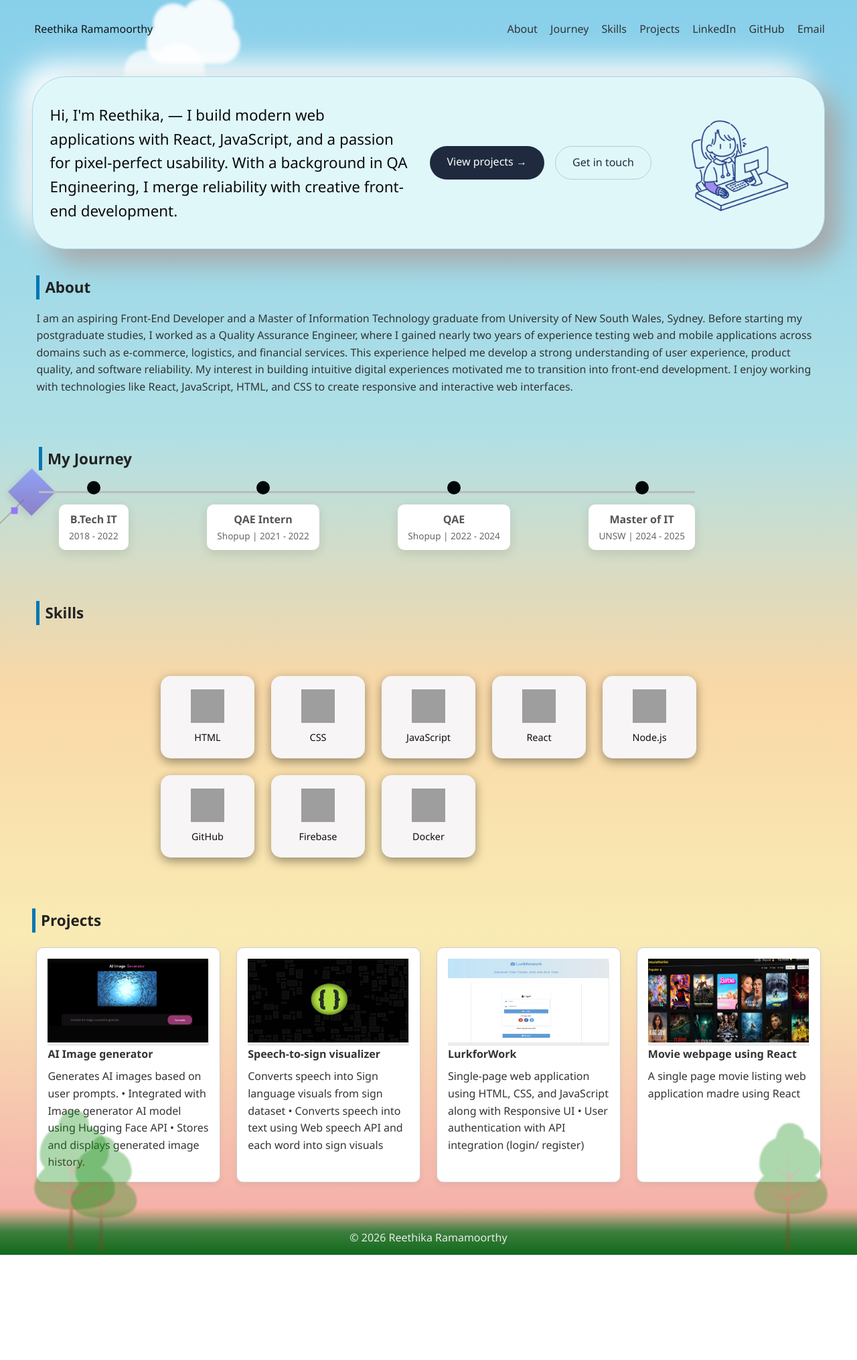
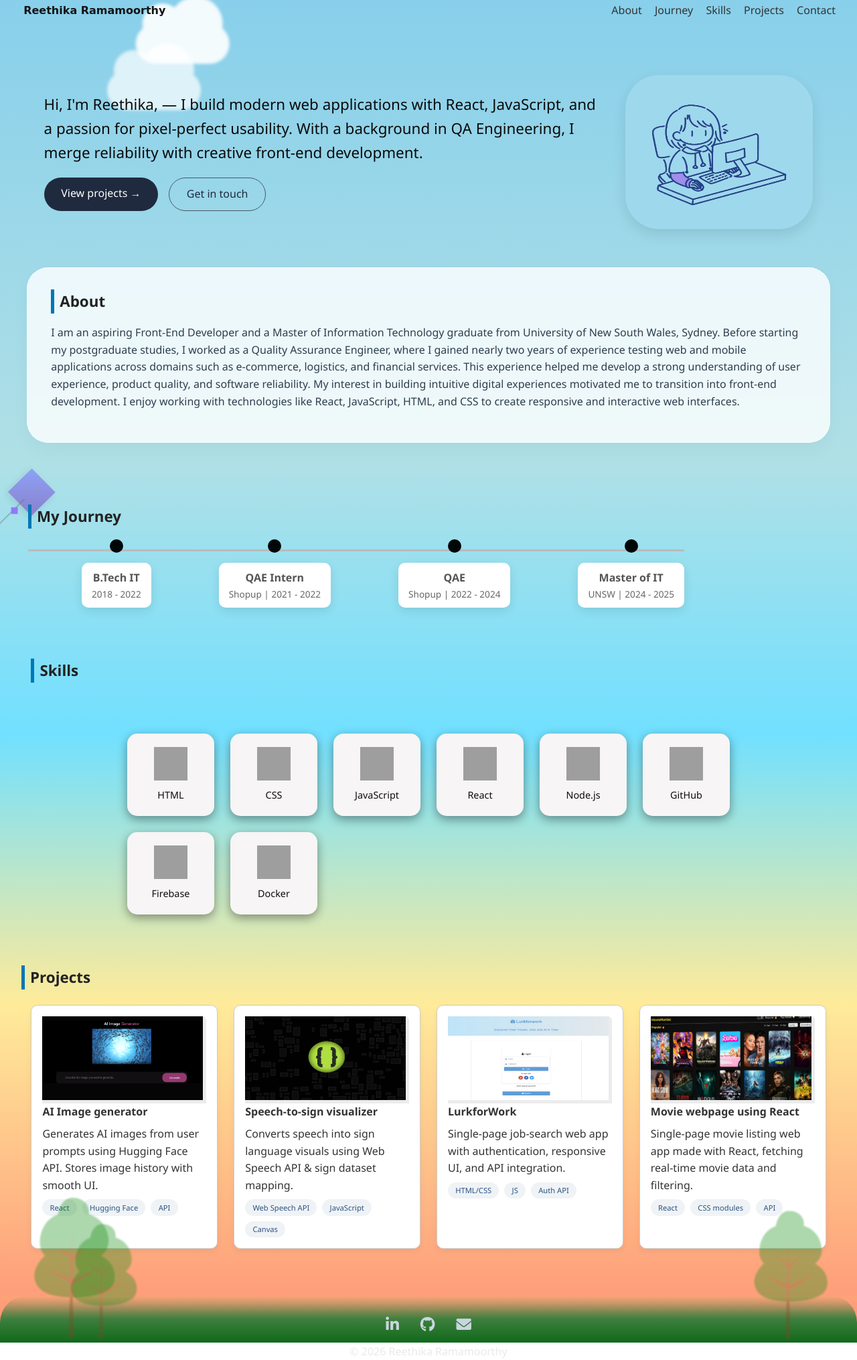
Before and after one commit to ReethikaR26/Portfolio_site, a plain HTML site: page index.html in a window 1280 px wide. Shown: the part 17-2047 px from the top of the page at 67% size. Before the commit the page ends 1892 px from the top, so only its background shows below. Drawn offline with Linux system fonts and the light colour scheme; grey boxes are pictures that could not be loaded.

Commit message:
styling fixes

```diff
--- a/index.html
+++ b/index.html
@@ -9,8 +9,10 @@
     </head>
 
     <body>
+      <div class="container">
         <div class="cloud cloud1"></div>
         <div class="cloud cloud2"></div>
+
         <header>
             <nav class="top-bar">
                 <ul><li>Reethika Ramamoorthy</li></ul>
@@ -19,20 +21,21 @@
                   <li><a href="#journey">Journey</a></li>
                   <li><a href="#skills">Skills</a></li>
                   <li><a href="#projects">Projects</a></li>
-                <li><a href="https://www.linkedin.com/in/reethika-r-4943b6182">LinkedIn</a></li>
-                <li><a href="https://github.com/ReethikaR26">GitHub</a></li>
-                <li><a href="mailto:reethikaramamoorthy@gmail.com">Email</a></li>
+                <li><a href="mailto:reethikaramamoorthy@gmail.com">Contact</a></li>
                 </ul>
             </nav>
         </header><br>
         <div class="hero">
+          <div class="hero-content">
             <p>Hi, I'm Reethika, — I build modern web applications with React, JavaScript, and a passion for pixel-perfect usability.
             With a background in QA Engineering, I merge reliability with creative front-end development.
             </p>
             <div style="display: flex; gap: 1rem; flex-wrap: wrap;">
                 <a href="#projects" style="background: #1f2a3e; color: white; padding: 0.7rem 1.6rem; border-radius: 40px; text-decoration: none; font-weight: 500;">View projects →</a>
-                <a href="mailto:reethikaramamoorthy@gmail.com" style="background: transparent; border: 1px solid #b9cad6; padding: 0.7rem 1.6rem; border-radius: 40px; text-decoration: none; color: #1f2a3e;">Get in touch</a>
+                <a href="mailto:reethikaramamoorthy@gmail.com" style="background: transparent; border: 1px solid #4a5963; padding: 0.7rem 1.6rem; border-radius: 40px; text-decoration: none; color: #1f2a3e;">Get in touch</a>
             </div>
+          </div>
+
             <img class="hero-img" src="dev2.png" alt="developer illustration" onerror="this.src='https://placehold.co/400x400?text=✨'"/>
         </div>
         <section id="About">
@@ -135,30 +138,29 @@
             <div class="projects-card">
                 <div class="card-image"><img src="aiimggen.png"/></div>
                 <div class="title">AI Image generator</div>
-                <div class="project-description">Generates AI images based on user prompts.
-                    • Integrated with Image generator AI model using Hugging Face API
-                    • Stores and displays generated image history.</div>
+                <div class="project-description">Generates AI images from user prompts using Hugging Face API. Stores image history with smooth UI.</div>
+                <div class="project-tech"><span class="tech-tag">React</span><span class="tech-tag">Hugging Face</span><span class="tech-tag">API</span></div>
                 <div class="project-link"></div>
             </div>
             <div class="projects-card">
                 <div class="card-image"><img src="underdev.jpg"/></div>
                 <div class="title">Speech-to-sign visualizer</div>
-                <div class="project-description"> Converts speech into Sign language visuals from sign dataset
-                    • Converts speech into text using Web speech API and each word into sign visuals  </div>
+                <div class="project-description">Converts speech into sign language visuals using Web Speech API & sign dataset mapping.</div>
+                <div class="project-tech"><span class="tech-tag">Web Speech API</span><span class="tech-tag">JavaScript</span><span class="tech-tag">Canvas</span></div>
                 <div class="project-link"></div>
             </div>
             <div class="projects-card">
                 <div class="card-image"><img src="lurkforwork.png"/></div>
                 <div class="title">LurkforWork</div>
-                <div class="project-description">Single-page web application using HTML, CSS, and JavaScript along with Responsive UI
-                    • User authentication with API integration (login/ register)
-                    </div>
+                <div class="project-description">Single-page job-search web app with authentication, responsive UI, and API integration.</div>
+                <div class="project-tech"><span class="tech-tag">HTML/CSS</span><span class="tech-tag">JS</span><span class="tech-tag">Auth API</span></div>
                 <div class="project-link"></div>
             </div>
             <div class="projects-card">
                 <div class="card-image"><img src="movieweb.png"/></div>
                 <div class="title">Movie webpage using React</div>
-                <div class="project-description">A single page movie listing web application madre using React </div>
+                <div class="project-description">Single-page movie listing web app made with React, fetching real-time movie data and filtering.</div>
+                <div class="project-tech"><span class="tech-tag">React</span><span class="tech-tag">CSS modules</span><span class="tech-tag">API</span></div>
                 <div class="project-link"></div>
             </div>
             <div class="kite-container">
@@ -167,12 +169,20 @@
             </div>
             </div>
         </section>
-
+      </div>
         <footer>
-          <img src="tree-a.png" class="tree tree1" />
-        <img src="tree-a.png" class="tree tree2" />
-        <img src="tree-a.png" class="tree-right " />
-            <p>© 2026 Reethika Ramamoorthy</p></footer>
+          <div class="footer-content">
+              <img src="tree-a.png" class="tree tree1" />
+              <img src="tree-a.png" class="tree tree2" />
+              <img src="tree-a.png" class="tree-right " />
+              <div class="social-links">
+                  <a href="https://www.linkedin.com/in/reethika-r-4943b6182" target="_blank" aria-label="LinkedIn"><i class="fab fa-linkedin-in"></i></a>
+                  <a href="https://github.com/ReethikaR26" target="_blank" aria-label="GitHub"><i class="fab fa-github"></i></a>
+                  <a href="mailto:reethikaramamoorthy@gmail.com" aria-label="Email"><i class="fas fa-envelope"></i></a>
+              </div>
+              <p>© 2026 Reethika Ramamoorthy</p>
+            </div>
+        </footer>
 
     </body>
 
--- a/portfolio.css
+++ b/portfolio.css
@@ -1,24 +1,32 @@
 *{
-    font-family:'Segoe UI', sans-serif;
     margin: 0;
     padding: 0;
     box-sizing: border-box;
 }
 body{
-
+    font-family:'Segoe UI', sans-serif;
    background: linear-gradient(
     to bottom,
    #87cfeb 0%,
     #b0e0e6 35%,
-    #f9d8a7 55%,
-    #f9ebb4 75%,
-    #f4a7a9 100%
+    #71e0ff 55%,
+    #ffeb9a 75%,
+    #fe9175 100%
 
   );
   background-repeat: no-repeat;
-    margin: 3rem;
-    color : #333;
-    line-height: 1.6;
+  color : #333;
+  line-height: 1.6;
+  scroll-behavior: smooth;
+  overflow-x: hidden;
+
+}
+
+.container {
+  max-width: 1280px;
+  margin: 0 auto;
+  padding: 0 2rem;
+  width: 100%;
 }
 
 .cloud{
@@ -69,13 +77,18 @@ body{
 .top-bar{
     display: flex;
     font-size: 1rem;
+    margin-top: 20px;
     justify-content: flex-end;
     align-items: center;
+    flex-wrap: wrap;
+    z-index: 10;
 }
 .top-bar ul{
     display:flex;
     list-style: none;
     gap: 1rem;
+    margin: 0;
+    padding: 0;
 }
 .top-bar ul li{
     padding-left: 0.2rem;
@@ -84,7 +97,7 @@ body{
 .top-bar > ul:first-child{
     font-family: 'Papyrus', cursive;
     margin-right:auto;
-    font-weight: 500;
+    font-weight: 900;
     text-decoration: none;
     color:rgb(21, 20, 20);
 }
@@ -92,6 +105,7 @@ body{
 .top-bar a {
     text-decoration: none;
     color: #333;
+    font-weight: 500;
     transition: 0.3s;
 }
 .top-bar a:hover{
@@ -102,15 +116,12 @@ body{
     padding: 1.6rem;
     gap:2rem;
     margin: 2rem auto;
-    border: 1px solid #9ed8ed;
-    border-radius: 50px;
+    display: flex;
+    align-items: center;
     max-width: 1200px;
-    align-items: center;
-    background-color: #e0f7fa;
-    display:flex;
     flex-wrap: wrap;
-    box-shadow: 20px 20px 40px #a5a5a5,
-               -20px -20px 40px #ffffff;
+      max-width: 1200px;
+      background: transparent;
 }
 
 .hero p{
@@ -118,12 +129,22 @@ body{
     font-size: 1.4rem;
     color: #0b0b0b;
     line-height:1.6;
-
+    margin-bottom: 1.2rem;
 }
-
+.hero-content {
+            flex: 2;
+        }
 .hero .hero-img{
-    height: 205px;
-    width: 200px;
+  border: 1px solid #9ed8ed;
+  background-color: #9ed8ed;
+    border-radius: 50px;
+    height: 230px;
+    max-width: 280px;
+    display: inline-block;
+    flex: 1;
+    display: flex;
+    justify-content: center;
+    box-shadow: 0 8px 20px rgba(0,0,0,0.1);
 }
 
 .journey-img{
@@ -148,7 +169,7 @@ body{
   display: flex;
   justify-content: space-between;
   position: relative;
-  padding-left: 30px;
+  padding-left: 80px;
 }
 
 /* Line */
@@ -208,7 +229,20 @@ body{
   transform: translateY(-5px);
 }
 
+#About{
+    background: #ffffffcc;
+    backdrop-filter: blur(2px);
+    border-radius: 32px;
+    padding: 2rem 2.2rem;
+    box-shadow: 0 12px 28px rgba(0,0,0,0.03), 0 0 0 1px rgba(0,0,0,0.02);
+    margin-bottom: 2rem;
+    border: 1px solid rgba(255,255,255,0.6);
+}
 
+#About p {
+    font-size: 1rem;
+    color: #2c3e4e;
+    margin-bottom: 1rem;}
 
 section{
   margin: 0.6rem auto;
@@ -229,8 +263,8 @@ section{
 .skills-grid {
   display: grid;
   grid-template-columns: repeat(auto-fit, minmax(120px, 1fr));
-  gap: 25px;
-  max-width: 800px;
+  gap: 1.5rem;
+  max-width: 900px;
   margin: auto;
 }
 
@@ -318,11 +352,26 @@ section{
     font-weight: 600;
     margin-bottom : 0.5rem;
 }
+.project-tech {
+    display: flex;
+    flex-wrap: wrap;
+    gap: 0.5rem;
+    margin-top: 0.5rem;
+}
+
+.tech-tag {
+    background: #eff3f6;
+    padding: 0.2rem 0.7rem;
+    border-radius: 20px;
+    font-size: 0.7rem;
+    font-weight: 500;
+    color: #2c5282;
+}
 
 footer{
     text-align: center;
     position: relative;
-    padding: 2rem;
+    padding: 2rem 0;
     background: linear-gradient(
     to top,
     #10691a 0%,
@@ -332,13 +381,15 @@ footer{
 color: rgb(234, 234, 234);
 
     height: 70px;
-    margin-top: 2rem;
-    margin-bottom: -3rem;
-    margin-right: -3rem;
-    margin-left: -3rem;
-    border-radius: 0;
+    margin-top: 4rem;
 
+     border-radius: 40px 40px 0 0;
 }
+.footer-content {
+            max-width: 1280px;
+            margin: 0 auto;
+            padding: 0 2rem;
+        }
 footer::before {
   content: "";
   position: absolute;
@@ -353,7 +404,21 @@ footer::before {
     transparent
   );
 }
+.social-links {
+            display: flex;
+            justify-content: center;
+            gap: 2rem;
+            margin-bottom: 1rem;
+        }
 
+.social-links a {
+    color: #cbd5e1;
+    font-size: 1.4rem;
+    transition: color 0.2s;
+}
+.social-links a:hover {
+            color: white;
+        }
 .kite-container {
   position: absolute;
   bottom: 20px;
```
